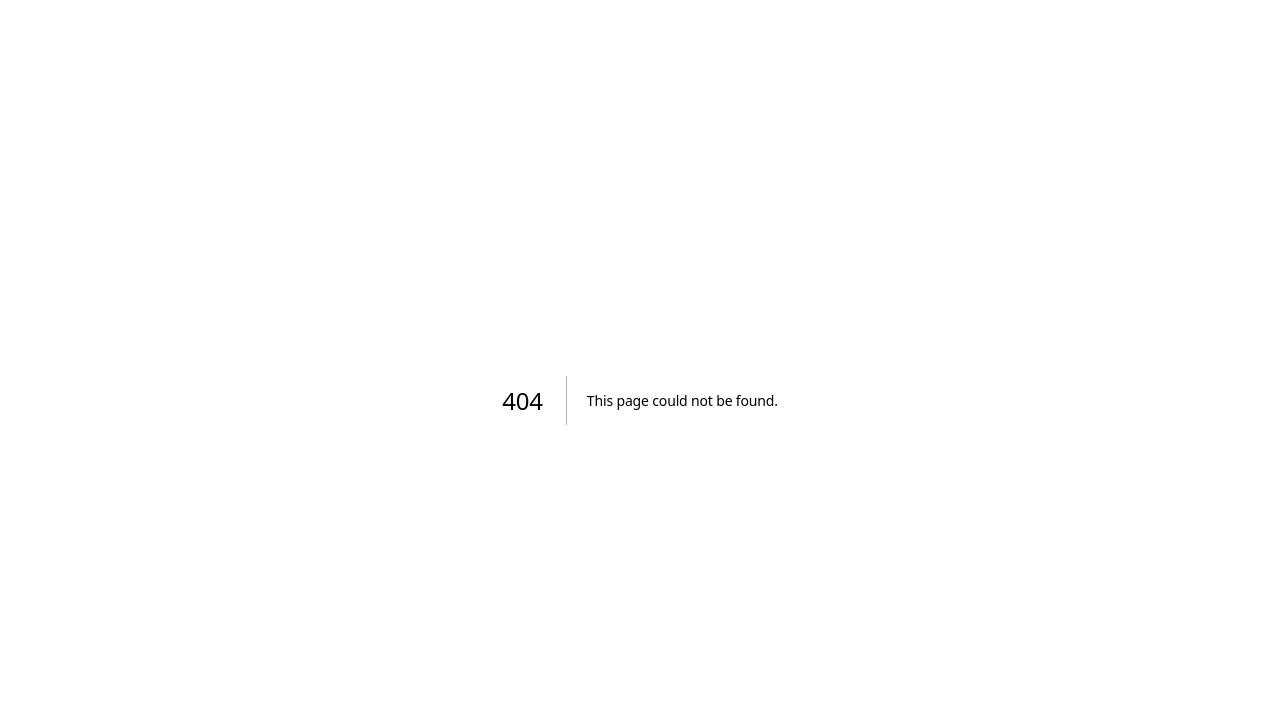
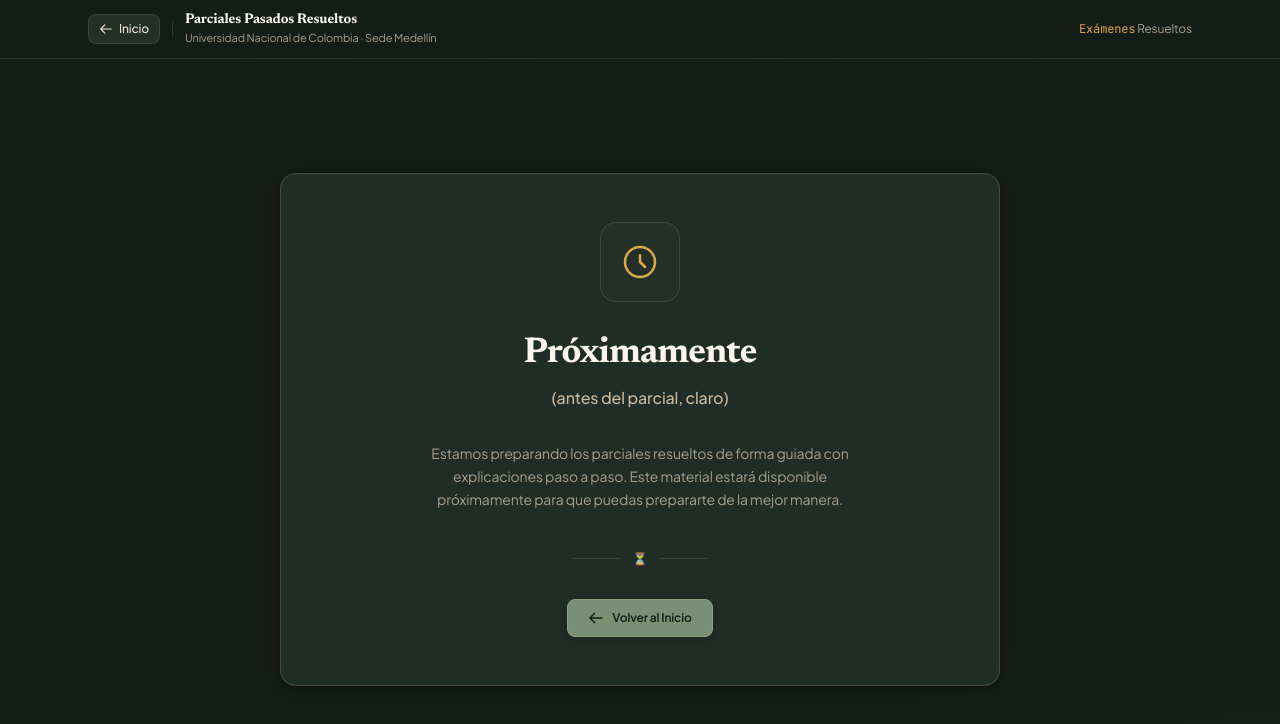
Before and after one commit to DanyFz/portal-notas, a Next.js app: page /parciales in a window 1280 px wide. Before the commit this address had no page. Shown: the top 724 px of the page. Built offline with nearby package versions, Linux system fonts and the light colour scheme.

Commit message:
parciales

```diff
--- a/app/page.tsx
+++ b/app/page.tsx
@@ -21,7 +21,7 @@ export default function MainHubPage() {
         </header>
 
         {/* Two Curated Main Cards */}
-        <div className="grid grid-cols-1 md:grid-cols-2 gap-4 sm:gap-8">
+        <div className="grid grid-cols-1 md:grid-cols-2 lg:grid-cols-3 gap-4 sm:gap-6">
           {/* Card 1: Teoría */}
           <Link href="/teoria" className="group block focus:outline-none">
             <div className="academic-card-elevated rounded-2xl p-5 sm:p-8 h-full flex flex-col justify-between hover:border-[#7A8F73] transition-all relative overflow-hidden group-hover:-translate-y-1">
@@ -129,6 +129,60 @@ export default function MainHubPage() {
               </div>
             </div>
           </Link>
+
+          {/* Card 3: Parciales Pasados Resueltos */}
+          <Link href="/parciales" className="group block focus:outline-none">
+            <div className="academic-card-elevated rounded-2xl p-5 sm:p-8 h-full flex flex-col justify-between hover:border-[#7A8F73] transition-all relative overflow-hidden group-hover:-translate-y-1">
+              <div className="space-y-4 sm:space-y-6">
+                <div className="flex items-center justify-between">
+                  <div className="w-11 h-11 sm:w-12 sm:h-12 rounded-xl bg-[#223028] border border-[rgba(217,203,182,0.15)] flex items-center justify-center text-[#dfa745] group-hover:bg-[#dfa745] group-hover:text-[#141c17] transition-all">
+                    <svg xmlns="http://www.w3.org/2000/svg" className="w-5 h-5 sm:w-6 sm:h-6" fill="none" viewBox="0 0 24 24" stroke="currentColor" strokeWidth={1.75}>
+                      <path strokeLinecap="round" strokeLinejoin="round" d="M9 12h6m-6 4h6m2 5H7a2 2 0 01-2-2V5a2 2 0 012-2h5.586a1 1 0 01.707.293l5.414 5.414a1 1 0 01.293.707V19a2 2 0 01-2 2z" />
+                    </svg>
+                  </div>
+                  <span className="font-mono text-[11px] sm:text-xs text-[#A89F8D] px-2.5 py-1 rounded-md bg-[#17211b] border border-[rgba(217,203,182,0.1)]">
+                    EXÁMENES
+                  </span>
+                </div>
+
+                <div className="space-y-1.5 sm:space-y-2">
+                  <h2 className="text-xl sm:text-2xl font-serif font-bold text-[#FAF6EE] group-hover:text-[#C8B99D] transition-colors">
+                    Parciales Pasados Resueltos
+                  </h2>
+                  <p className="text-xs sm:text-sm text-[#A89F8D] leading-relaxed">
+                    Parciales de semestres anteriores resueltos de forma guiada, con explicaciones paso a paso para cada ejercicio.
+                  </p>
+                </div>
+
+                {/* Features list */}
+                <div className="space-y-2 pt-3 sm:pt-4 border-t border-[rgba(217,203,182,0.08)] text-xs text-[#EDE5D8]/80">
+                  <div className="flex items-center gap-2">
+                    <span className="w-1.5 h-1.5 rounded-full bg-[#dfa745] shrink-0" />
+                    <span>Soluciones desarrolladas paso a paso</span>
+                  </div>
+                  <div className="flex items-center gap-2">
+                    <span className="w-1.5 h-1.5 rounded-full bg-[#dfa745] shrink-0" />
+                    <span>Explicación guiada de cada procedimiento</span>
+                  </div>
+                  <div className="flex items-center gap-2">
+                    <span className="w-1.5 h-1.5 rounded-full bg-[#dfa745] shrink-0" />
+                    <span>Parciales reales de semestres anteriores</span>
+                  </div>
+                  <div className="flex items-center gap-2">
+                    <span className="w-1.5 h-1.5 rounded-full bg-[#dfa745] shrink-0" />
+                    <span>Material de preparación para evaluaciones</span>
+                  </div>
+                </div>
+              </div>
+
+              <div className="mt-6 sm:mt-8 pt-3 sm:pt-4 border-t border-[rgba(217,203,182,0.1)] flex items-center justify-between text-xs font-semibold text-[#7A8F73] group-hover:text-[#FAF6EE] transition-colors">
+                <span>Ver parciales resueltos</span>
+                <svg xmlns="http://www.w3.org/2000/svg" className="w-4 h-4 group-hover:translate-x-1 transition-transform" fill="none" viewBox="0 0 24 24" stroke="currentColor" strokeWidth={2}>
+                  <path strokeLinecap="round" strokeLinejoin="round" d="M14 5l7 7m0 0l-7 7m7-7H3" />
+                </svg>
+              </div>
+            </div>
+          </Link>
         </div>
 
         {/* Institutional Footer */}
--- /dev/null
+++ b/app/parciales/page.tsx
@@ -0,0 +1,82 @@
+import Link from "next/link";
+
+export default function ParcialesPage() {
+  return (
+    <main className="flex-1 flex flex-col min-h-screen bg-[#151d18] text-[#EDE5D8] academic-paper-bg">
+      {/* Top Academic Header */}
+      <header className="border-b border-[rgba(217,203,182,0.12)] bg-[#151d18]/95 backdrop-blur-md sticky top-0 z-40">
+        <div className="max-w-6xl mx-auto px-3.5 sm:px-6 py-2.5 sm:py-3 flex items-center justify-between">
+          <div className="flex items-center gap-3">
+            <Link
+              href="/"
+              className="px-2.5 py-1.5 rounded-lg bg-[#223028] border border-[rgba(217,203,182,0.14)] text-[#EDE5D8] hover:border-[#7A8F73] hover:text-[#FAF6EE] transition-all flex items-center gap-1.5 text-xs font-medium"
+            >
+              <svg xmlns="http://www.w3.org/2000/svg" className="w-3.5 h-3.5" fill="none" viewBox="0 0 24 24" stroke="currentColor" strokeWidth={2}>
+                <path strokeLinecap="round" strokeLinejoin="round" d="M10 19l-7-7m0 0l7-7m-7 7h18" />
+              </svg>
+              <span>Inicio</span>
+            </Link>
+
+            <div className="h-4 w-px bg-[rgba(217,203,182,0.15)]" />
+
+            <div>
+              <span className="font-serif font-bold text-sm text-[#FAF6EE] block leading-tight">
+                Parciales Pasados Resueltos
+              </span>
+              <span className="text-[11px] text-[#A89F8D] hidden sm:block">
+                Universidad Nacional de Colombia · Sede Medellín
+              </span>
+            </div>
+          </div>
+
+          <div className="text-xs text-[#A89F8D]">
+            <span className="font-mono text-[#dfa745]">Exámenes</span> Resueltos
+          </div>
+        </div>
+      </header>
+
+      {/* Main Content */}
+      <div className="max-w-3xl mx-auto px-3.5 sm:px-6 py-12 sm:py-20 flex-1 w-full flex flex-col items-center justify-center">
+        <div className="academic-card-elevated rounded-2xl p-6 sm:p-12 border border-[rgba(217,203,182,0.18)] text-center space-y-6 sm:space-y-8 w-full relative overflow-hidden">
+          {/* Decorative icon */}
+          <div className="w-16 h-16 sm:w-20 sm:h-20 rounded-2xl bg-[#223028] border border-[rgba(217,203,182,0.15)] mx-auto flex items-center justify-center text-[#dfa745]">
+            <svg xmlns="http://www.w3.org/2000/svg" className="w-8 h-8 sm:w-10 sm:h-10" fill="none" viewBox="0 0 24 24" stroke="currentColor" strokeWidth={1.5}>
+              <path strokeLinecap="round" strokeLinejoin="round" d="M12 8v4l3 3m6-3a9 9 0 11-18 0 9 9 0 0118 0z" />
+            </svg>
+          </div>
+
+          <div className="space-y-3">
+            <h1 className="text-2xl sm:text-4xl font-serif font-bold text-[#FAF6EE] tracking-tight">
+              Próximamente
+            </h1>
+            <p className="text-sm sm:text-base text-[#C8B99D] font-medium">
+              (antes del parcial, claro)
+            </p>
+          </div>
+
+          <p className="text-xs sm:text-sm text-[#A89F8D] leading-relaxed max-w-md mx-auto">
+            Estamos preparando los parciales resueltos de forma guiada con explicaciones paso a paso. Este material estará disponible próximamente para que puedas prepararte de la mejor manera.
+          </p>
+
+          {/* Decorative divider */}
+          <div className="flex items-center gap-3 justify-center pt-2">
+            <div className="h-px w-12 bg-[rgba(217,203,182,0.15)]" />
+            <span className="text-[#7A8F73] text-xs font-mono">⏳</span>
+            <div className="h-px w-12 bg-[rgba(217,203,182,0.15)]" />
+          </div>
+
+          {/* Back button */}
+          <Link
+            href="/"
+            className="inline-flex items-center gap-2 px-5 py-2.5 rounded-lg text-xs font-semibold academic-btn-primary cursor-pointer"
+          >
+            <svg xmlns="http://www.w3.org/2000/svg" className="w-4 h-4" fill="none" viewBox="0 0 24 24" stroke="currentColor" strokeWidth={2}>
+              <path strokeLinecap="round" strokeLinejoin="round" d="M10 19l-7-7m0 0l7-7m-7 7h18" />
+            </svg>
+            <span>Volver al Inicio</span>
+          </Link>
+        </div>
+      </div>
+    </main>
+  );
+}
--- a/app/teoria/[id]/page.tsx
+++ b/app/teoria/[id]/page.tsx
@@ -146,7 +146,7 @@ export default async function TheoryModulePage({ params }: { params: Promise<{ i
             <div className="hidden sm:flex items-center gap-2 text-xs text-[#A89F8D]">
               <span>Matemáticas Básicas</span>
               <span>/</span>
-              <span className="text-[#EDE5D8] font-medium">Módulo {mod.num}</span>
+              <span className="text-[#EDE5D8] font-medium truncate max-w-[200px]" title={`Módulo ${mod.num}: ${mod.title}`}>{mod.title}</span>
             </div>
           </div>
 
```
Also changed, not shown: 2 other files (tests, documents, lock files or other folders).
